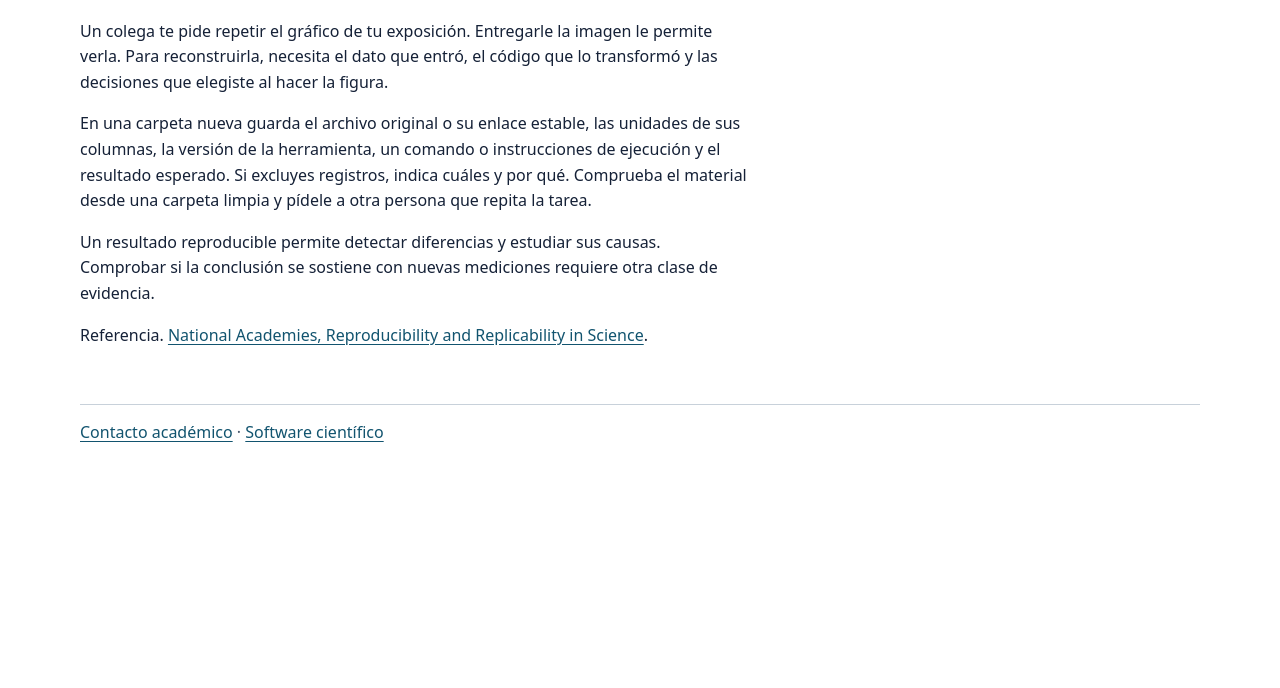
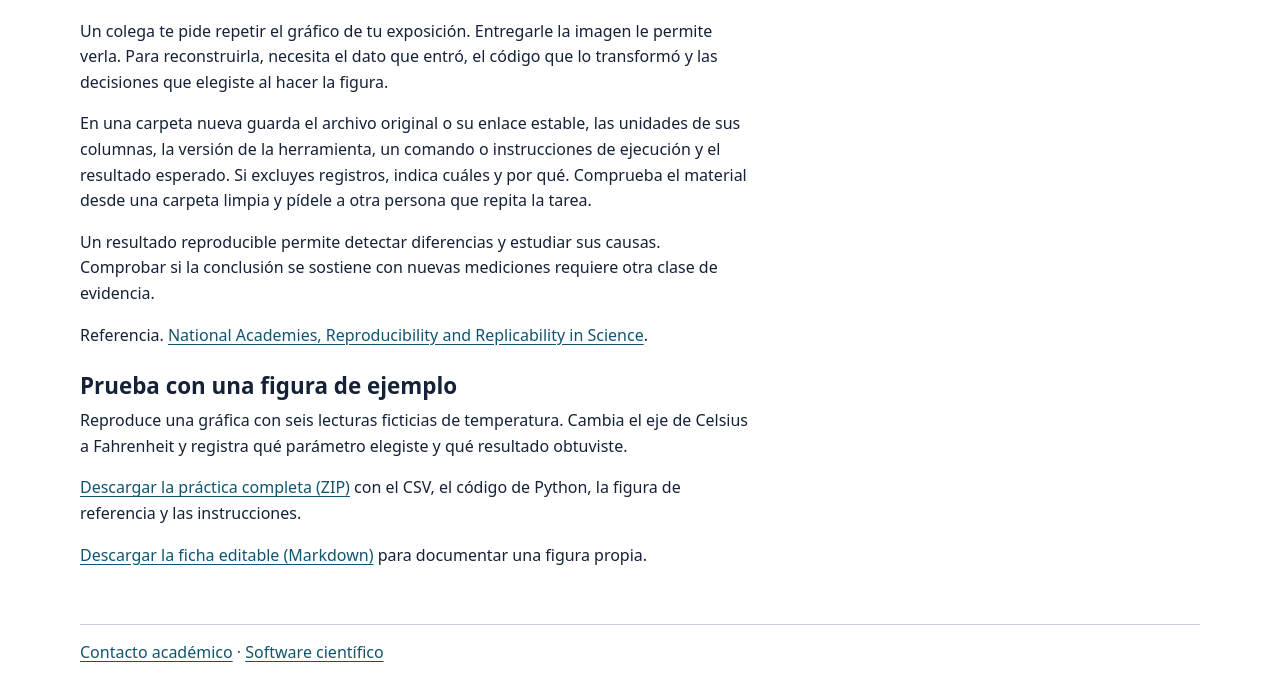
Before and after one commit to sircalch/sircalch.github.io, a plain HTML site: page es/herramientas/documentar-una-figura/index.html in a window 1280 px wide. Shown: the part 249-937 px from the top of the page. Before the commit the page ends 800 px from the top, so only its background shows below. Drawn offline with Linux system fonts and the light colour scheme.

Commit message:
Add downloadable figure reproduction exercise

```diff
--- a/es/herramientas/documentar-una-figura/index.html
+++ b/es/herramientas/documentar-una-figura/index.html
@@ -24,6 +24,12 @@
 <p>En una carpeta nueva guarda el archivo original o su enlace estable, las unidades de sus columnas, la versión de la herramienta, un comando o instrucciones de ejecución y el resultado esperado. Si excluyes registros, indica cuáles y por qué. Comprueba el material desde una carpeta limpia y pídele a otra persona que repita la tarea.</p>
 <p>Un resultado reproducible permite detectar diferencias y estudiar sus causas. Comprobar si la conclusión se sostiene con nuevas mediciones requiere otra clase de evidencia.</p>
 <p>Referencia. <a href="https://doi.org/10.17226/25303">National Academies, Reproducibility and Replicability in Science</a>.</p></article>
+<section class="copy" aria-labelledby="practica">
+<h2 id="practica">Prueba con una figura de ejemplo</h2>
+<p>Reproduce una gráfica con seis lecturas ficticias de temperatura. Cambia el eje de Celsius a Fahrenheit y registra qué parámetro elegiste y qué resultado obtuviste.</p>
+<p><a href="practica-figura-reproducible.zip" download>Descargar la práctica completa (ZIP)</a> con el CSV, el código de Python, la figura de referencia y las instrucciones.</p>
+<p><a href="ficha-figura.md" download>Descargar la ficha editable (Markdown)</a> para documentar una figura propia.</p>
+</section>
 </main>
 <footer><a href="../../collaborate.html">Contacto académico</a> · <a href="../../software.html">Software científico</a></footer>
 </body>
```
Also changed, not shown: 2 other files.
